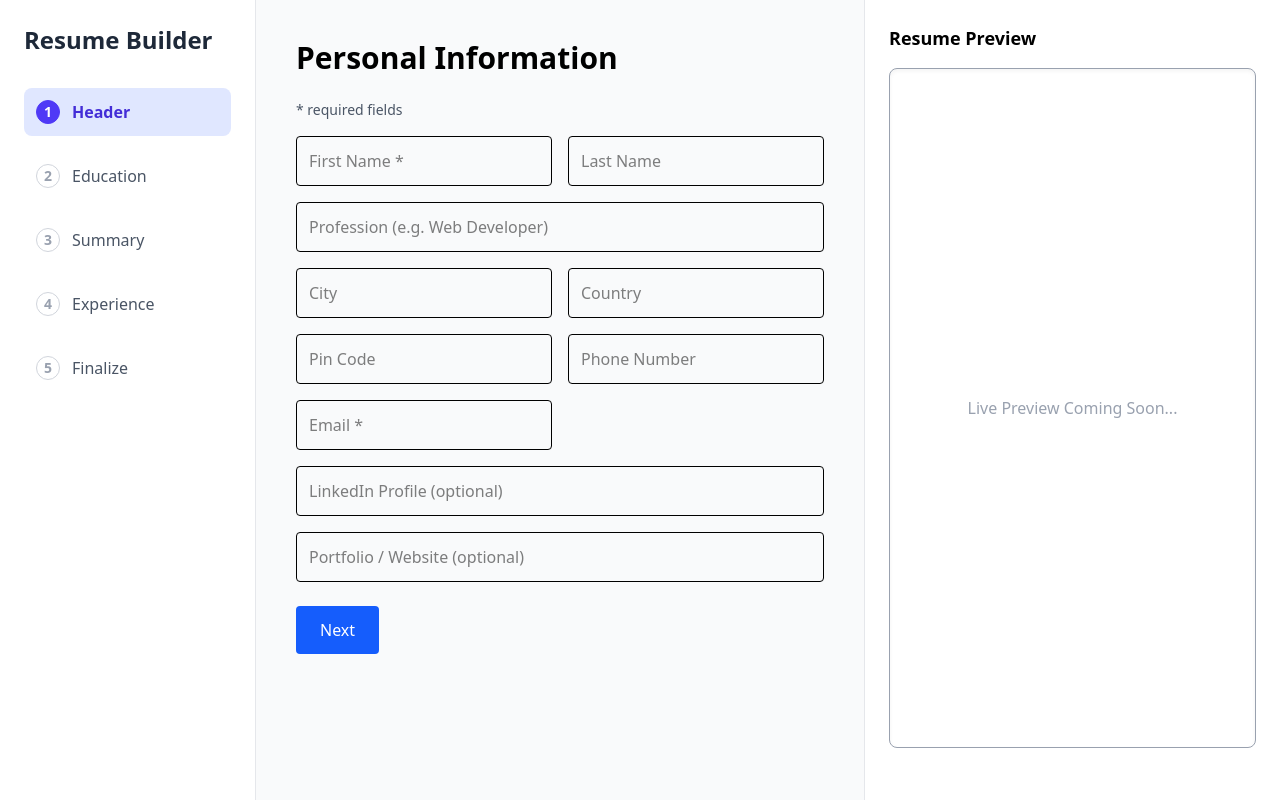
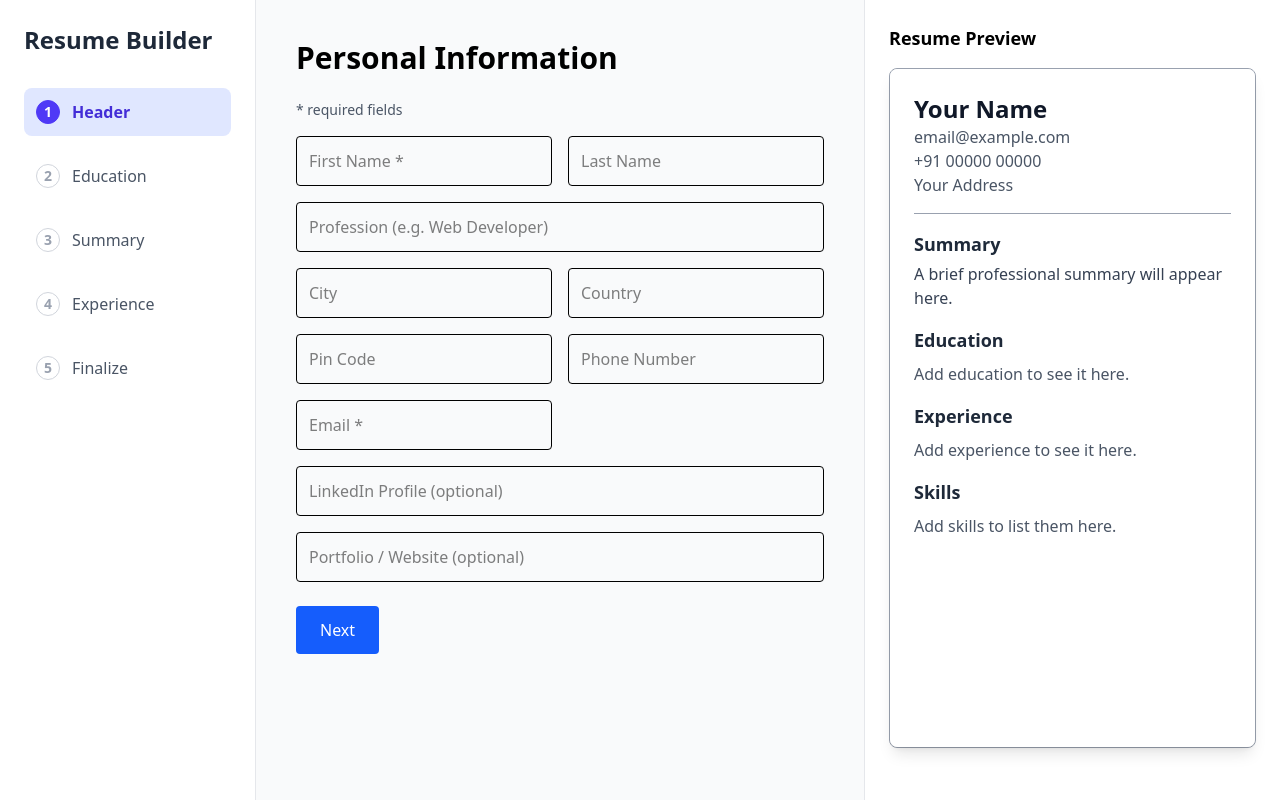
Before and after one commit to Nitesh47kumars/Resumify, a React (Vite) app: page /create/header in a window 1280 px wide. Built offline with nearby package versions, Linux system fonts and the light colour scheme.

Commit message:
Built Resume Preview Component

```diff
--- /dev/null
+++ b/src/Components/ResumePreview.jsx
@@ -0,0 +1,93 @@
+import React from "react";
+import { useStep } from "../Context/StepContext";
+
+export default function ResumePreview() {
+  const { formData } = useStep();
+
+  const {
+    firstName,
+    lastName,
+    email,
+    phone,
+    address,
+    education = [],
+    summary,
+    experience = [],
+    skills = [],
+  } = formData;
+
+  return (
+    <div className="w-full h-full p-6 bg-white shadow-lg overflow-y-auto rounded-lg">
+      {/* HEADER */}
+      <div className="border-b pb-4 mb-4">
+        <h1 className="text-2xl font-bold text-gray-900">
+          {firstName || "Your"} {lastName || "Name"}
+        </h1>
+        <p className="text-gray-600">{email || "email@example.com"}</p>
+        <p className="text-gray-600">{phone || "+91 00000 00000"}</p>
+        <p className="text-gray-600">{address || "Your Address"}</p>
+      </div>
+
+      {/* SUMMARY */}
+      <div className="mb-4">
+        <h2 className="text-lg font-semibold text-gray-800 mb-1">Summary</h2>
+        <p className="text-gray-700 whitespace-pre-line">
+          {summary || "A brief professional summary will appear here."}
+        </p>
+      </div>
+
+      {/* EDUCATION */}
+      <div className="mb-4">
+        <h2 className="text-lg font-semibold text-gray-800 mb-2">Education</h2>
+        {education.length > 0 ? (
+          education.map((edu, i) => (
+            <div key={i} className="mb-2">
+              <p className="font-semibold text-gray-900">
+                {edu.degree} — {edu.school}
+              </p>
+              <p className="text-gray-700 text-sm">
+                {edu.startYear} - {edu.endYear}
+              </p>
+            </div>
+          ))
+        ) : (
+          <p className="text-gray-600">Add education to see it here.</p>
+        )}
+      </div>
+
+      {/* EXPERIENCE */}
+      <div className="mb-4">
+        <h2 className="text-lg font-semibold text-gray-800 mb-2">Experience</h2>
+        {experience.length > 0 ? (
+          experience.map((exp, i) => (
+            <div key={i} className="mb-3">
+              <p className="font-semibold text-gray-900">
+                {exp.position} — {exp.company}
+              </p>
+              <p className="text-sm text-gray-700">
+                {exp.startDate} - {exp.endDate}
+              </p>
+              <p className="text-gray-700 whitespace-pre-line">{exp.details}</p>
+            </div>
+          ))
+        ) : (
+          <p className="text-gray-600">Add experience to see it here.</p>
+        )}
+      </div>
+
+      {/* SKILLS */}
+      <div>
+        <h2 className="text-lg font-semibold text-gray-800 mb-2">Skills</h2>
+        {skills.length > 0 ? (
+          <ul className="list-disc ml-6 text-gray-700">
+            {skills.map((skill, i) => (
+              <li key={i}>{skill}</li>
+            ))}
+          </ul>
+        ) : (
+          <p className="text-gray-600">Add skills to list them here.</p>
+        )}
+      </div>
+    </div>
+  );
+}
--- a/src/Pages/Create/CreateLayout.jsx
+++ b/src/Pages/Create/CreateLayout.jsx
@@ -1,6 +1,7 @@
 import React from "react";
 import { useLocation } from "react-router-dom";
 import { useStep } from "../../Context/StepContext";
+import ResumePreview from "../../Components/ResumePreview";
 
 export default function CreateLayout({ children }) {
   const { completedStep } = useStep();
@@ -55,7 +56,7 @@ export default function CreateLayout({ children }) {
       <aside className="hidden lg:block w-104 border-l border-gray-200 bg-white p-6">
         <h3 className="text-lg font-semibold mb-4">Resume Preview</h3>
         <div className="w-full h-[85vh] border rounded-lg shadow-inner flex items-center justify-center text-gray-400">
-          <p>Live Preview Coming Soon...</p>
+          <ResumePreview/>
         </div>
       </aside>
 
```
